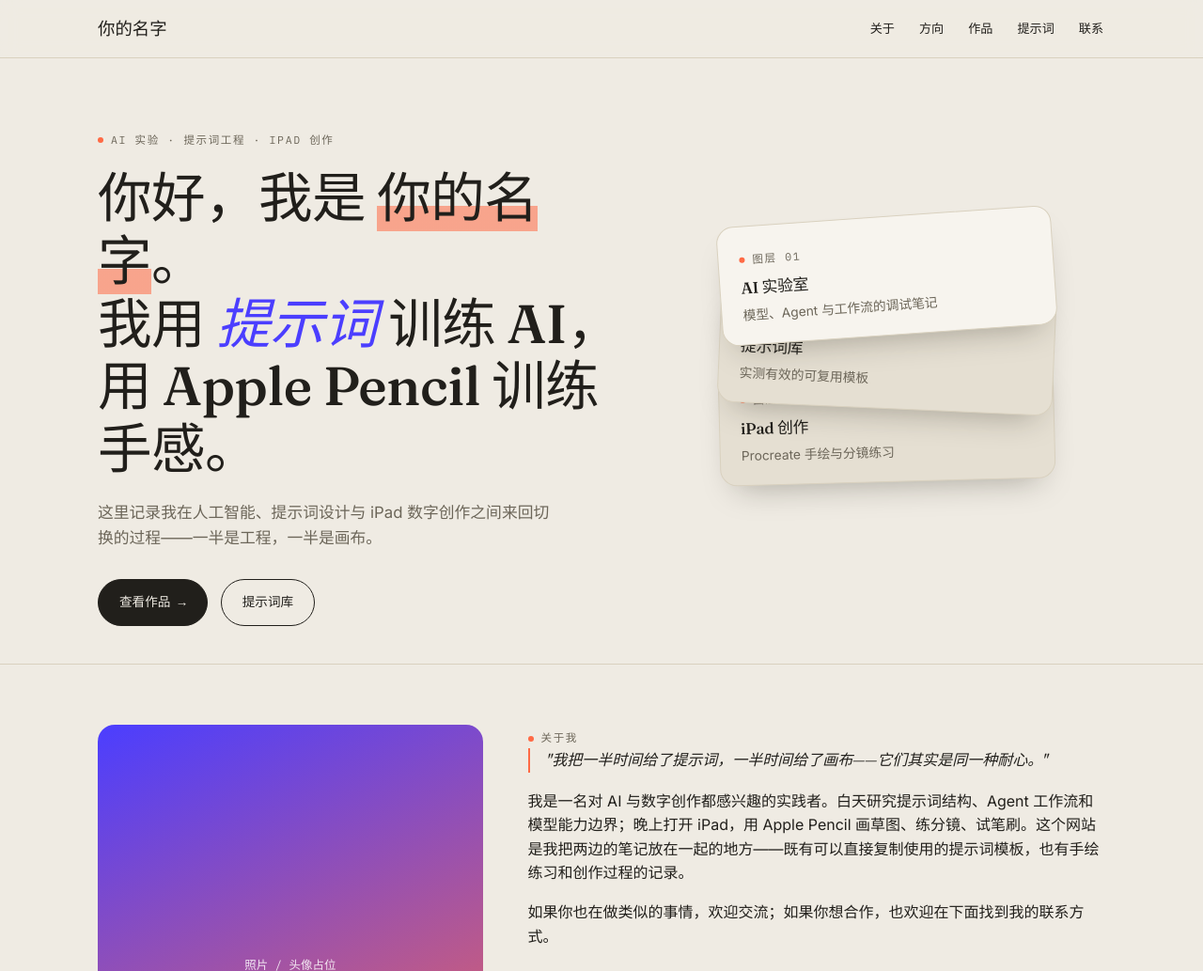
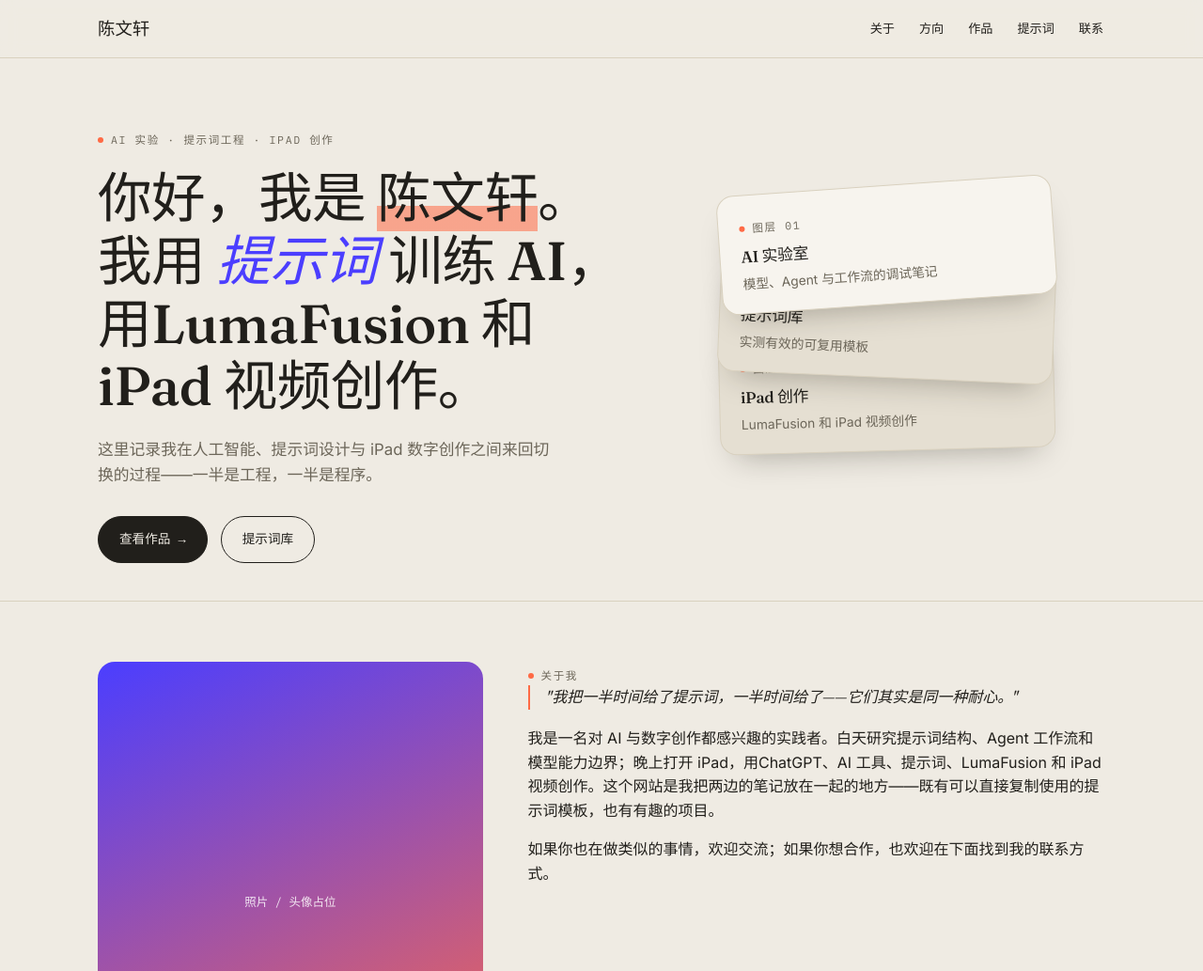
Before and after one commit to VincentChen-a11d/blog, a plain HTML site: page index.html in a window 1280 px wide. Shown: the top 1033 px of the page at 94% size. Drawn offline with Linux system fonts and the light colour scheme.

Commit message:
Update personal name and related content in index.html

```diff
--- a/index.html
+++ b/index.html
@@ -3,7 +3,7 @@
 <head>
 <meta charset="UTF-8">
 <meta name="viewport" content="width=device-width, initial-scale=1.0">
-<title>你的名字 · AI × 提示词 × iPad 创作</title>
+<title>陈文轩 · AI × 提示词 × iPad 创作</title>
 <meta name="description" content="记录在 AI、提示词工程与 iPad 数字创作之间来回切换的过程。">
 
 <!--
@@ -298,7 +298,7 @@
 <header class="nav">
   <div class="wrap nav-inner">
     <!-- 改这里：站点名 / 昵称 -->
-    <a href="#top" class="logo">你的名字</a>
+    <a href="#top" class="logo">陈文轩</a>
     <nav>
       <ul class="nav-links">
         <li><a href="#about">关于</a></li>
@@ -319,10 +319,10 @@
       <div>
         <span class="eyebrow">AI 实验 · 提示词工程 · iPad 创作</span>
         <!-- 改这里：主标题 -->
-        <h1>你好，我是 <span class="hl">你的名字</span>。<br>
-          我用 <em>提示词</em> 训练 AI，<br>用 Apple Pencil 训练手感。</h1>
+        <h1>你好，我是 <span class="hl">陈文轩</span>。<br>
+          我用 <em>提示词</em> 训练 AI，<br>用LumaFusion 和 iPad 视频创作。</h1>
         <!-- 改这里：一句话简介 -->
-        <p class="sub">这里记录我在人工智能、提示词设计与 iPad 数字创作之间来回切换的过程——一半是工程，一半是画布。</p>
+        <p class="sub">这里记录我在人工智能、提示词设计与 iPad 数字创作之间来回切换的过程——一半是工程，一半是程序。</p>
         <div class="cta-row">
           <a class="btn btn-primary" href="#work">查看作品 →</a>
           <a class="btn btn-ghost" href="#prompt">提示词库</a>
@@ -344,7 +344,7 @@
         <article class="layer-card layer-3">
           <span class="eyebrow">图层 03</span>
           <h3>iPad 创作</h3>
-          <p>Procreate 手绘与分镜练习</p>
+          <p>LumaFusion 和 iPad 视频创作</p>
         </article>
       </div>
     </div>
@@ -359,8 +359,8 @@
       <div class="about-text">
         <span class="eyebrow">关于我</span>
         <!-- 改这里：引言 / 简介正文 -->
-        <p class="pull">"我把一半时间给了提示词，一半时间给了画布——它们其实是同一种耐心。"</p>
-        <p>我是一名对 AI 与数字创作都感兴趣的实践者。白天研究提示词结构、Agent 工作流和模型能力边界；晚上打开 iPad，用 Apple Pencil 画草图、练分镜、试笔刷。这个网站是我把两边的笔记放在一起的地方——既有可以直接复制使用的提示词模板，也有手绘练习和创作过程的记录。</p>
+        <p class="pull">"我把一半时间给了提示词，一半时间给了——它们其实是同一种耐心。"</p>
+        <p>我是一名对 AI 与数字创作都感兴趣的实践者。白天研究提示词结构、Agent 工作流和模型能力边界；晚上打开 iPad，用ChatGPT、AI 工具、提示词、LumaFusion 和 iPad 视频创作。这个网站是我把两边的笔记放在一起的地方——既有可以直接复制使用的提示词模板，也有有趣的项目。</p>
         <p>如果你也在做类似的事情，欢迎交流；如果你想合作，也欢迎在下面找到我的联系方式。</p>
       </div>
     </div>
@@ -476,7 +476,7 @@
       <h2>聊聊提示词，或者聊聊画笔</h2>
       <!-- 改这里：联系文案与邮箱 -->
       <p>无论是合作、提问，还是单纯想交流 AI 与 iPad 创作，欢迎写信给我。</p>
-      <a class="btn btn-primary" href="mailto:you@example.com">发邮件给我</a>
+      <a class="btn btn-primary" href="mailto:honorapple418@gmail.com">发邮件给我</a>
       <div class="social-row">
         <a href="#">小红书</a>
         <a href="#">X / Twitter</a>
@@ -490,7 +490,7 @@
 
 <footer>
   <div class="wrap footer-inner">
-    <span>© <span id="year"></span> 你的名字 · 用提示词和画笔做的网站</span>
+    <span>© <span id="year"></span> 陈文轩 · 用提示词和画笔做的网站</span>
     <span>用一个 HTML 文件构建</span>
   </div>
 </footer>
```
